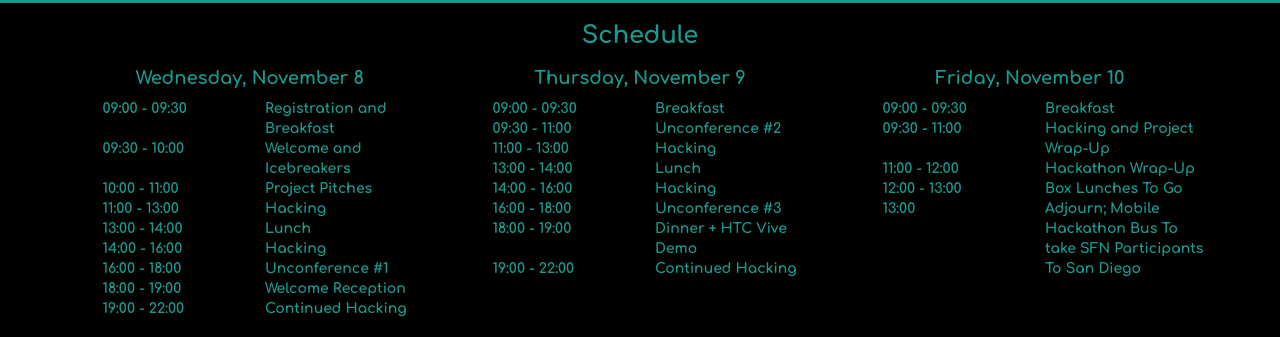
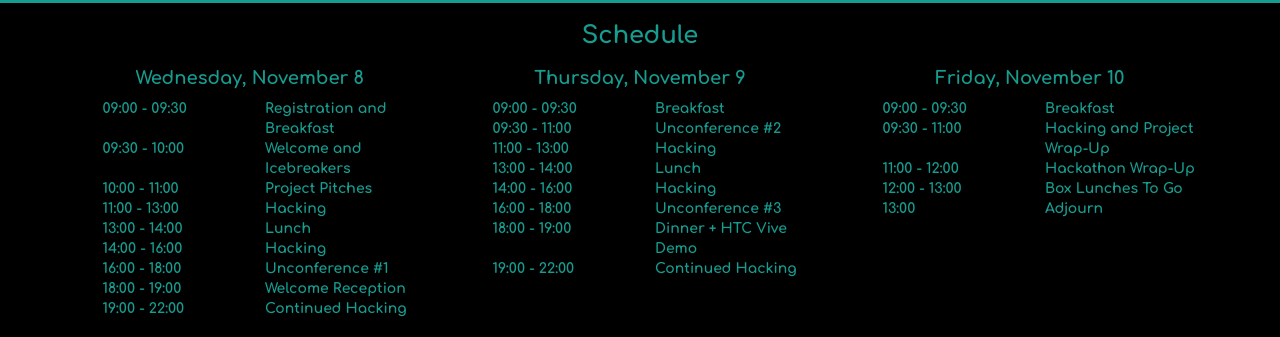
Before and after one commit to awalensky/DC2017-master, a plain HTML site: page index.html in a window 1280 px wide. Shown: the part 2621-2958 px from the top of the page. Drawn offline with Linux system fonts and the light colour scheme.

Commit message:
took out SFN info

```diff
--- a/index.html
+++ b/index.html
@@ -410,7 +410,7 @@
 				            13:00
 			            </div>
 			            <div class="col-sm-7 col-sm-offset-0 col-md-6 col-md-offset-1 col-lg-6 col-lg-offset-1 col-xs-7 text-dark">
-				            Adjourn; Mobile Hackathon Bus To take SFN Participants To San Diego
+				            Adjourn
 			            </div>
 				    </div>
 					<div class="row top5">&nbsp;
```
